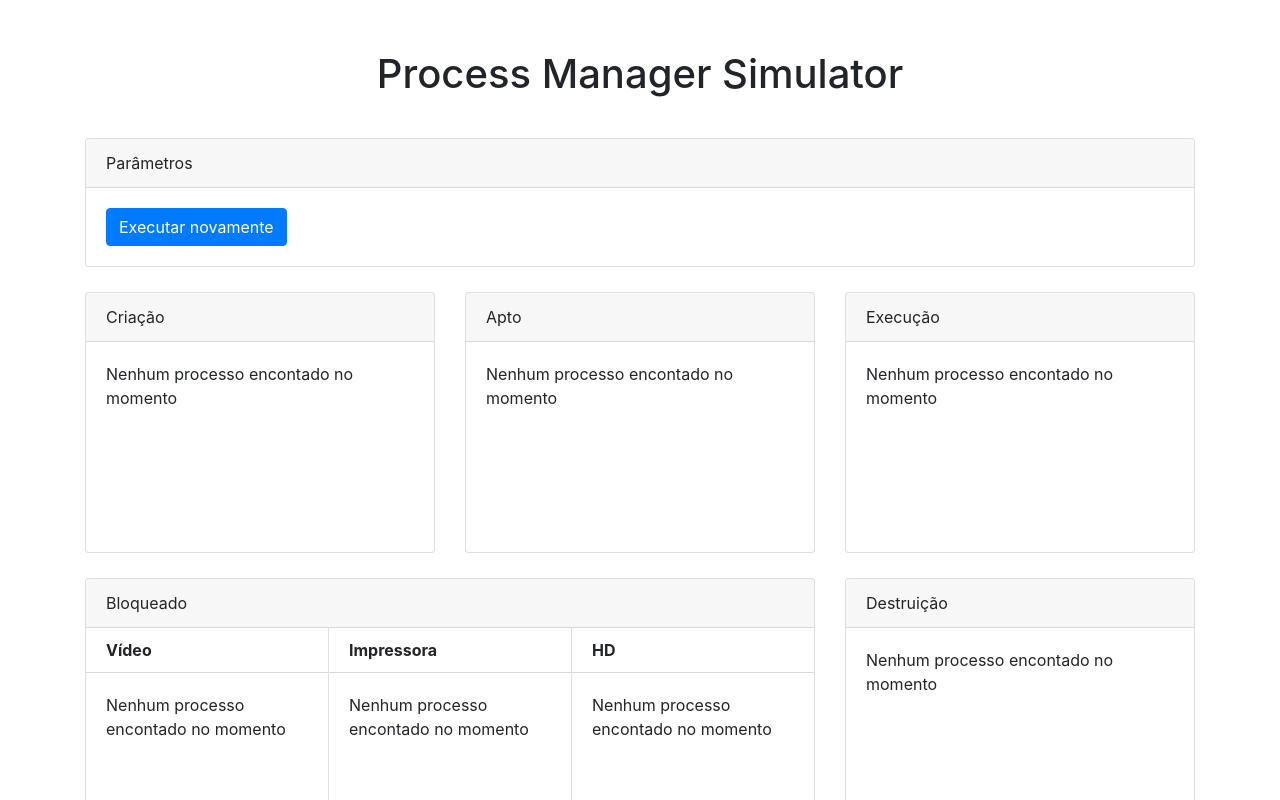
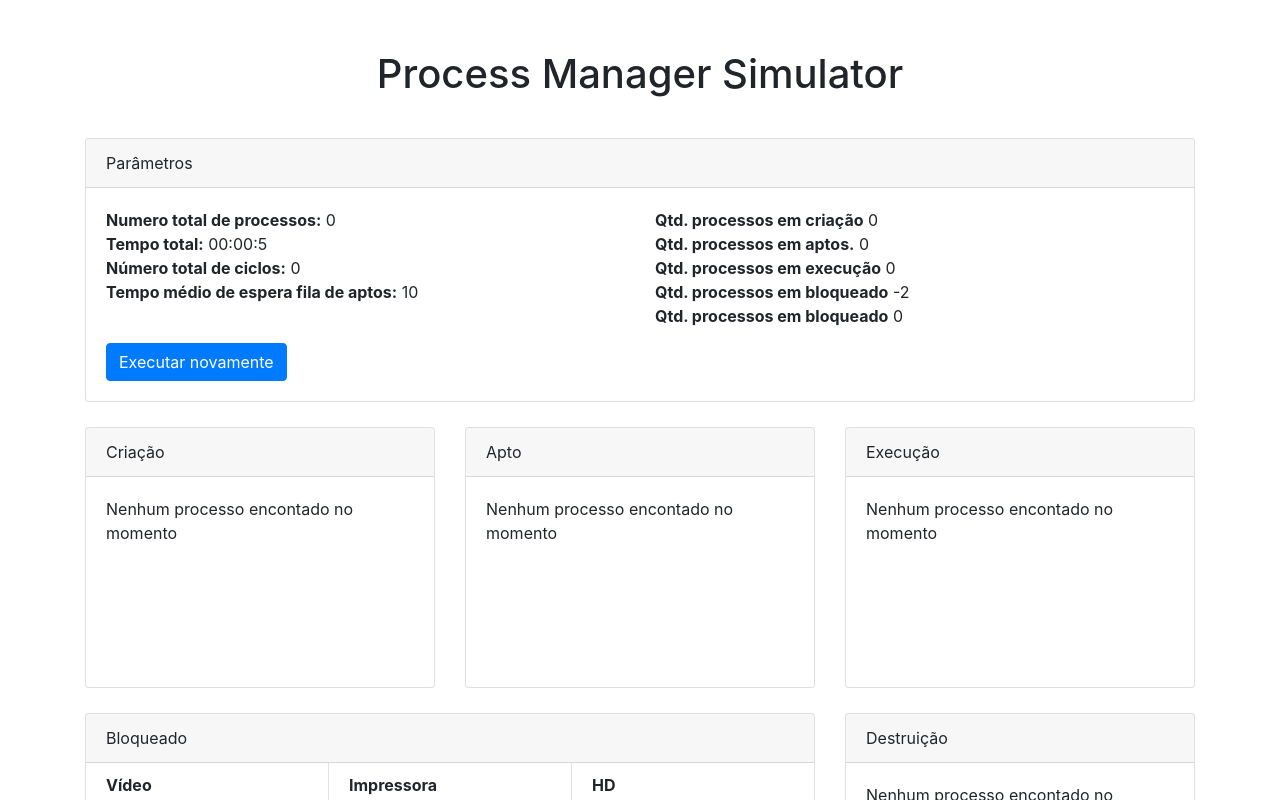
Before and after one commit to ArthurLDS/process-manager-simulator, a React (Create React App) app in the folder process-manager-simulator/: page / in a window 1280 px wide. Both pictures are taken after a click on the button "Executar processos". Shown: the top 800 px of the page. Built offline with nearby package versions, Linux system fonts and the light colour scheme.

Commit message:
feat(calculate-time)

```diff
--- a/process-manager-simulator/src/components/SimulatorManager.js
+++ b/process-manager-simulator/src/components/SimulatorManager.js
@@ -15,6 +15,12 @@ const processType = {
     DESTROYED: "DESTROYED",
 };
 
+const deviceType = {
+    PRINTER: "Impressora",
+    VIDEO: "Vídeo",
+    HD: "HD",
+};
+
 export default class SimulatorManager extends Component {
 
     constructor(props) {
@@ -24,15 +30,23 @@ export default class SimulatorManager extends Component {
             processesAble: [],
             processesExecution: [],
             processesBlocked: [],
-            processesBlocked2: [],
-            processesBlocked3: [],
             processesDestroyed: [],
             numberProcess: 0,
             timeCicle: 0,
             currentCicle: 0,
             isSimulationRunning: false,
             isSimulationDone: false,
-            totalTimeExecution: 0
+            totalTimeExecution: 0,
+
+            totalProcesses: 0,
+            totalCicles: 0,
+            dateInitial: Date(),
+            dateFinal: Date(),
+            qtdCreated: 0,
+            qtdAble: 0,
+            qtdExecution: 0,
+            qtdBlocked: 0,
+            qtdDestroyed: 0,
         }
     }
 
@@ -48,28 +62,43 @@ export default class SimulatorManager extends Component {
         let processService = new ProcessService()
         let processesSelecteds = (processService.selectRandon(this.state.numberProcess))
         console.log(processesSelecteds)
-        await this.setState({ isSimulationRunning: true, isSimulationDone: false })
+        await this.setState({
+            isSimulationRunning: true, isSimulationDone: false,
+            totalProcesses: processesSelecteds.length
+        })
 
         await this.operateProcesses(processesSelecteds, processType.CREATED);
         await this.operateProcesses(processesSelecteds, processType.ABLE);
 
         await this.executeProcess(processesSelecteds)
 
-        await this.operateProcesses(processesSelecteds, processType.BLOCKED);
+        //await this.operateProcesses(processesSelecteds, processType.BLOCKED);
         await this.operateProcesses(processesSelecteds, processType.DESTROYED);
         await this.setState({ isSimulationRunning: false, isSimulationDone: true, totalTimeExecution: 0 })
     }
 
     async executeProcess(processesAbles) {
-        while (processesAbles.some(p => p.cicles > 0)) {
+        let totalCiclesCPU = 0
+        let processService = new ProcessService()
+        while (processesAbles.some(p => p.cicles > 0 || p.blocked)) {
             await this.asyncForEach(processesAbles.reverse(), async (p) => {
-                let ables = processesAbles.filter(pa => pa.id != p.id)
                 if (p.cicles > 0) {
-                    await this.setState({ processesExecution: [p], processesAble: ables })
+                    if (processService.needToAcessDevice()) {
+                        p.blocked = true
+                        this.runInOutStage(p)
+                        console.log("BLOQUEADO:", p.name)
+                    } else {
+                        await this.setState({ processesExecution: [p] })
+                    }
+                    let ables = processesAbles.filter(pa => pa.id != p.id && !pa.blocked)
+                    await this.setState({ processesAble: ables })
                     await this.sleep(this.state.timeCicle);
+
                     for (let i = 0; i < 30; i++) {
+                        totalCiclesCPU++;
                         p.cicles = p.cicles - 1
                         if (p.cicles <= 0) {
+                            p.dateFinal = new Date()
                             processesAbles = ables
                             this.setState({ processesAble: ables })
                             break
@@ -78,6 +107,20 @@ export default class SimulatorManager extends Component {
                 }
             })
         }
+        await this.setState({ processesExecution: [], totalCicles: totalCiclesCPU, dateFinal: new Date() })
+        return
+    }
+
+    async runInOutStage(process) {
+        let processService = new ProcessService()
+        let deviceName = processService.selectRandonDevice()
+        process["type"] = deviceName
+        let processesBlocked = this.state.processesBlocked;
+        processesBlocked.push(process)
+        await this.setState({ processesBlocked: processesBlocked })
+        await this.sleep(this.state.timeCicle);
+        process.blocked = false
+        processesBlocked.filter(p => p.id != process.id)
     }
 
     async operateProcesses(processesSelecteds, type) {
@@ -85,13 +128,18 @@ export default class SimulatorManager extends Component {
         await this.asyncForEach(processesSelecteds, async (p) => {
             await this.sleep(this.state.timeCicle);
             processesDone.push(p);
+            p.dateInitial = new Date();
             switch (type) {
                 case processType.CREATED:
-                    await this.setState({ processesCreated: processesDone })
+                    let qtdCreated = this.state.qtdCreated
+                    qtdCreated++
+                    await this.setState({ processesCreated: processesDone, qtdCreated: qtdCreated })
                     break;
                 case processType.ABLE:
+                    let qtdAble = this.state.qtdAble
+                    qtdAble++
                     this.state.processesCreated.shift()
-                    await this.setState({ processesAble: processesDone })
+                    await this.setState({ processesAble: processesDone, qtdAble: qtdAble })
                     break;
                 case processType.RUNNING:
                     this.state.processesAble.shift()
@@ -102,7 +150,7 @@ export default class SimulatorManager extends Component {
                     await this.setState({ processesBlocked: processesDone })
                     break;
                 case processType.DESTROYED:
-                    this.state.processesBlocked.shift()
+                    let blockeds = this.state.processesBlocked.shift()
                     await this.setState({ processesDestroyed: processesDone })
                     break;
                 default:
@@ -144,6 +192,35 @@ export default class SimulatorManager extends Component {
         }, 1000)
     }
 
+    getListPrinter() {
+        return this.state.processesBlocked.filter(p => p.type === deviceType.PRINTER)
+    }
+    getListVideo() {
+        return this.state.processesBlocked.filter(p => p.type === deviceType.VIDEO)
+    }
+    getListHD() {
+        return this.state.processesBlocked.filter(p => p.type === deviceType.HD)
+    }
+
+    getTotalTime(dateInitial, dateFinal) {
+        let startDate = new Date(dateInitial)
+        let endDate = new Date(dateFinal)
+        var seconds = (endDate.getTime() - startDate.getTime()) / 1000;
+        return this.convertSeconds(seconds)
+
+    }
+
+    convertSeconds(sec) {
+        let hours = Math.floor(sec / 3600);
+        sec %= 3600;
+        let minutes = Math.floor(sec / 60);
+        let seconds = sec % 60;
+        minutes = String(minutes).padStart(2, "0");
+        hours = String(hours).padStart(2, "0");
+        seconds = Math.round(String(seconds).padStart(2, "0"));
+        return `${hours}:${minutes}:${seconds}`
+    }
+
     render() {
         return (
             <div>
@@ -173,6 +250,27 @@ export default class SimulatorManager extends Component {
                                     <h6>Running simulation...</h6>
                                 </If>
                                 <If test={this.state.isSimulationDone}>
+                                    <Row style={{ marginBottom: '15px' }}>
+                                        <Col>
+                                            <div><strong>Numero total de processos:</strong><span>&nbsp;
+                                                {this.state.totalProcesses}</span>
+                                            </div>
+                                            <div><strong>Tempo total:</strong><span>&nbsp;
+                                                {this.getTotalTime(this.state.dateInitial, this.state.dateFinal)}</span>
+                                            </div>
+                                            <div><strong>Número total de ciclos:</strong><span>&nbsp;
+                                                {this.state.totalCicles}</span>
+                                            </div>
+                                            <div><strong>Tempo médio de espera fila de aptos:</strong><span>&nbsp;10</span></div>
+                                        </Col>
+                                        <Col>
+                                            <div><strong>Qtd. processos em criação</strong><span>&nbsp;{this.state.qtdCreated}</span></div>
+                                            <div><strong>Qtd. processos em aptos.</strong><span>&nbsp;{this.state.qtdAble}</span></div>
+                                            <div><strong>Qtd. processos em execução</strong><span>&nbsp;{this.state.qtdAble}</span></div>
+                                            <div><strong>Qtd. processos em bloqueado</strong><span>&nbsp;{this.state.qtdAble - 2}</span></div>
+                                            <div><strong>Qtd. processos em bloqueado</strong><span>&nbsp;{this.state.qtdAble}</span></div>
+                                        </Col>
+                                    </Row>
                                     <Button variant="primary" type="button" className="btn-operator" onClick={this.onClickRunAgain}>
                                         Executar novamente
                                     </Button>
@@ -198,9 +296,9 @@ export default class SimulatorManager extends Component {
                             <Card>
                                 <Card.Header>Bloqueado</Card.Header>
                                 <Row className="list-row">
-                                    <DeviceCardList title="Vídeo" list={this.state.processesBlocked}/>
-                                    <DeviceCardList title="Impressora" list={this.state.processesBlocked2}/>
-                                    <DeviceCardList title="HD" list={this.state.processesBlocked3}/>
+                                    <DeviceCardList title="Vídeo" list={this.getListVideo()} />
+                                    <DeviceCardList title="Impressora" list={this.getListPrinter()} />
+                                    <DeviceCardList title="HD" list={this.getListHD()} />
                                 </Row>
                             </Card>
                         </Col>
--- a/process-manager-simulator/src/service/processService.js
+++ b/process-manager-simulator/src/service/processService.js
@@ -18,6 +18,26 @@ class ProcessService {
         return Math.floor(Math.random() * 200) + 50; //Returns a randon number between 50 and 200
     }
 
+    selectRandonDevice(){
+        let devices = ["Impressora", "Vídeo", "HD"];
+        return devices[Math.floor(Math.random() * devices.length - 1) + 0]
+    }
+
+    needToAcessDevice(){
+        let chance = 100
+        return Math.floor(Math.random() * chance) + 1 === 1
+    }
+
+    ciclesRandonHD(){
+        return Math.floor(Math.random() * 200) + 300;
+    }
+    ciclesRandonVideo(){
+        return Math.floor(Math.random() * 100) + 200;
+    }
+    ciclesRandonPrinter(){
+        return Math.floor(Math.random() * 300) + 400;
+    }
+
 }
 
 export default ProcessService
```
